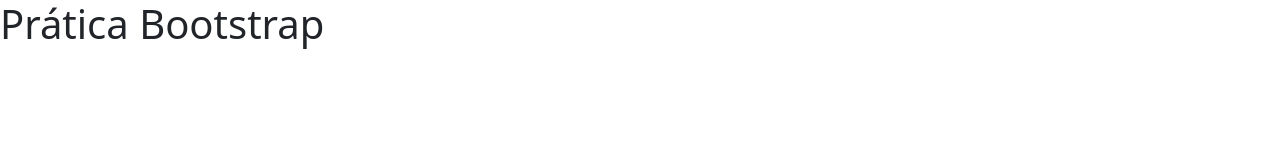
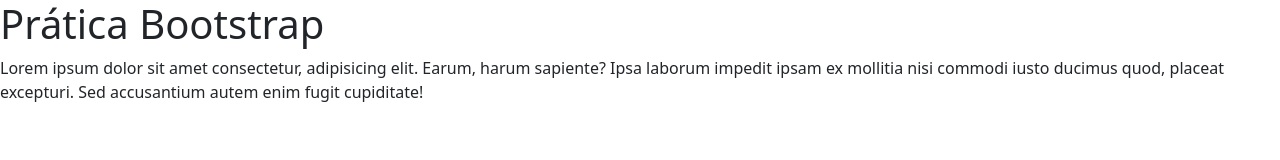
Before and after one commit to victorcova/Tera-Bootstrap, a plain HTML site: page tera-treinamento-bootstrap-01.html in a window 1280 px wide. Drawn offline with nearby package versions, Linux system fonts and the light colour scheme.

Commit message:
Update tera-treinamento-bootstrap-01.html

```diff
--- a/tera-treinamento-bootstrap-01.html
+++ b/tera-treinamento-bootstrap-01.html
@@ -12,10 +12,13 @@
 <body>
 
     <!-- Bootstrap é um FRAMEWORK gratuito e open source. Outros exemplos de frameworks: React, Angular e Vue. -->
+    <!-- FRAMEWORK é uma abstração que combina códigos comuns para serem reutilizados. Ele resolve problemas recorrentes com uma abordagem genérica. -->
+
     <!-- O BOOTSTRAP oferece padrões para o HTML, CSS e JS. Com ele é possível criar mobile-first e sites responsivos de forma rápida e profissional -->
     <!-- Obter o Bootstrap: https://getbootstrap.com/ -->
 
     <h1>Prática Bootstrap</h1>
+    <p>Lorem ipsum dolor sit amet consectetur, adipisicing elit. Earum, harum sapiente? Ipsa laborum impedit ipsam ex mollitia nisi commodi iusto ducimus quod, placeat excepturi. Sed accusantium autem enim fugit cupiditate!</p>
 
 
     <!-- JS BOOTSTRAP -->
```
